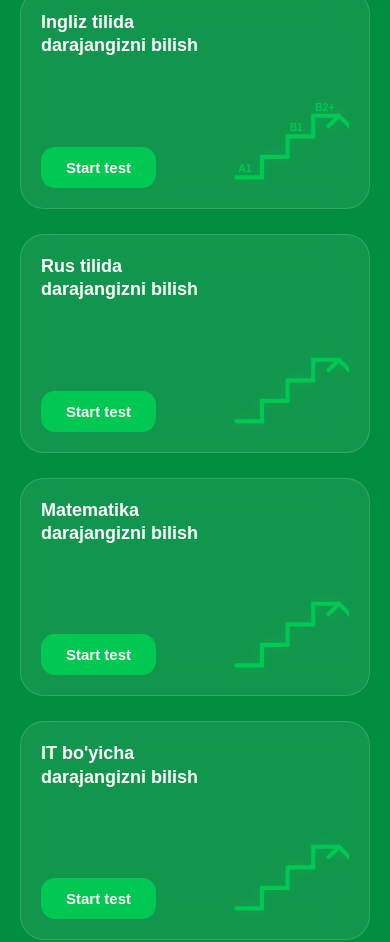
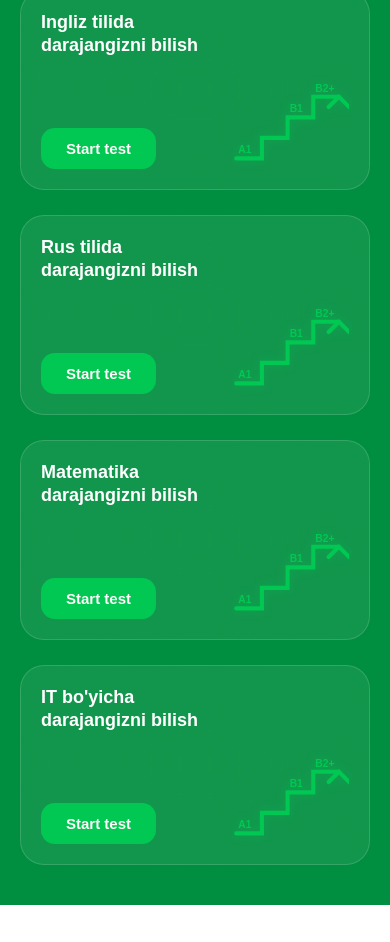
Before and after one commit to SirojiddinAhmedov/Sof-talim, a plain HTML site: page index.html in a window 390 px wide. Shown: the part 689-1631 px from the top of the page. Drawn offline with Linux system fonts and the light colour scheme.

Commit message:
responsive

```diff
--- a/CSS/style.css
+++ b/CSS/style.css
@@ -1206,7 +1206,7 @@ form button:hover {
 
     .uz-test-card-item {
         background: var(--test-glass);
-        backdrop-filter: blur(15px);
+        backdrop-filter: blur(100px);
         -webkit-backdrop-filter: blur(15px);
         border: 1px solid var(--test-border);
         border-radius: 24px;
@@ -1270,6 +1270,7 @@ form button:hover {
         width: 100%;
         max-width: 130px;
         filter: drop-shadow(0 0 5px rgba(0, 200, 83, 0.3));
+        box-shadow: #fff;
     }
 
     /* --- RESPONSIVE (Y o'qi bo'ylab qator qilish) --- */
@@ -1279,8 +1280,12 @@ form button:hover {
         }
 
         .uz-test-card-item {
-            aspect-ratio: 1.6 / 1; /* Bank kartasi shaklini saqlash */
+            aspect-ratio: 1.2 / 1; /* Bank kartasi shaklini saqlash */
+            max-height: 200px;
+            width: 100%;
+            max-width:790px ;
         }
+
     }
 
     @media (max-width: 480px) {
--- a/index.html
+++ b/index.html
@@ -120,6 +120,9 @@
 							<svg class="uz-test-icon-svg" viewBox="0 0 120 100" fill="none" xmlns="http://www.w3.org/2000/svg">
 								<path d="M10 90H35V70H60V50H85V30H110" stroke="#00c853" stroke-width="4" stroke-linecap="round"/>
 								<path d="M100 40L110 30L120 40" stroke="#00c853" stroke-width="4" stroke-linecap="round"/>
+								<text x="12" y="85" fill="#00c853" font-size="10" font-weight="bold">A1</text>
+								<text x="62" y="45" fill="#00c853" font-size="10" font-weight="bold">B1</text>
+								<text x="87" y="25" fill="#00c853" font-size="10" font-weight="bold">B2+</text>
 							</svg>
 						</div>
 					</div>
@@ -133,6 +136,9 @@
 							<svg class="uz-test-icon-svg" viewBox="0 0 120 100" fill="none" xmlns="http://www.w3.org/2000/svg">
 								<path d="M10 90H35V70H60V50H85V30H110" stroke="#00c853" stroke-width="4" stroke-linecap="round"/>
 								<path d="M100 40L110 30L120 40" stroke="#00c853" stroke-width="4" stroke-linecap="round"/>
+								<text x="12" y="85" fill="#00c853" font-size="10" font-weight="bold">A1</text>
+								<text x="62" y="45" fill="#00c853" font-size="10" font-weight="bold">B1</text>
+								<text x="87" y="25" fill="#00c853" font-size="10" font-weight="bold">B2+</text>
 							</svg>
 						</div>
 					</div>
@@ -146,6 +152,9 @@
 							<svg class="uz-test-icon-svg" viewBox="0 0 120 100" fill="none" xmlns="http://www.w3.org/2000/svg">
 								<path d="M10 90H35V70H60V50H85V30H110" stroke="#00c853" stroke-width="4" stroke-linecap="round"/>
 								<path d="M100 40L110 30L120 40" stroke="#00c853" stroke-width="4" stroke-linecap="round"/>
+								<text x="12" y="85" fill="#00c853" font-size="10" font-weight="bold">A1</text>
+								<text x="62" y="45" fill="#00c853" font-size="10" font-weight="bold">B1</text>
+								<text x="87" y="25" fill="#00c853" font-size="10" font-weight="bold">B2+</text>
 							</svg>
 						</div>
 					</div>
```
